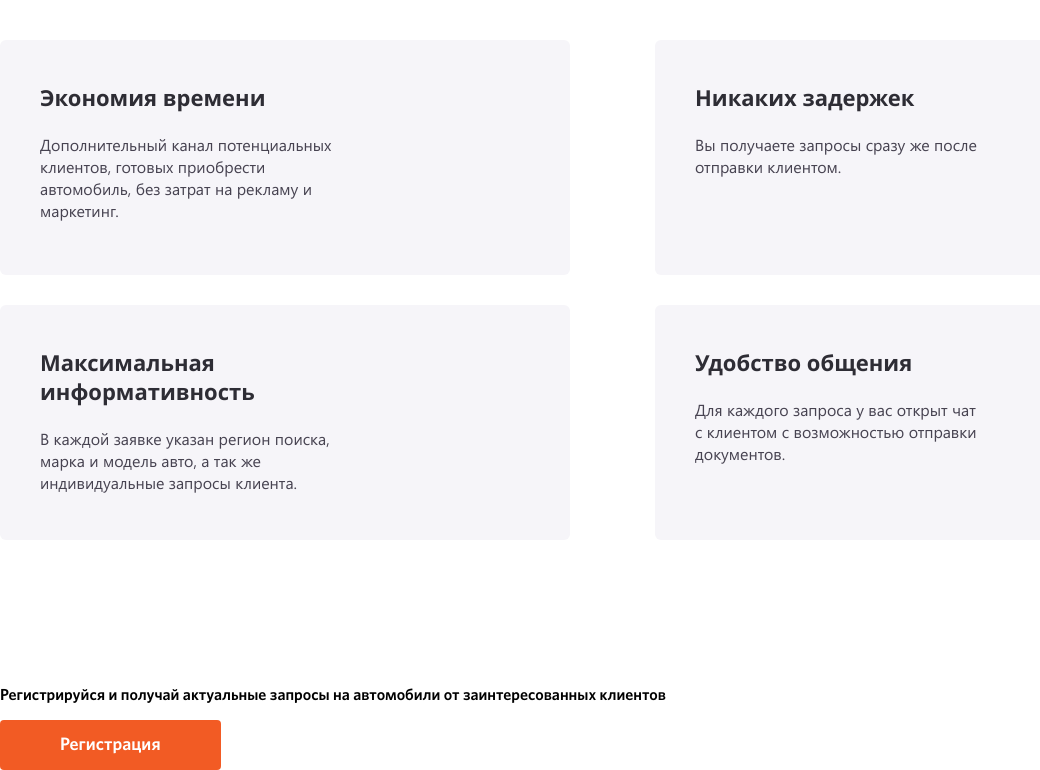
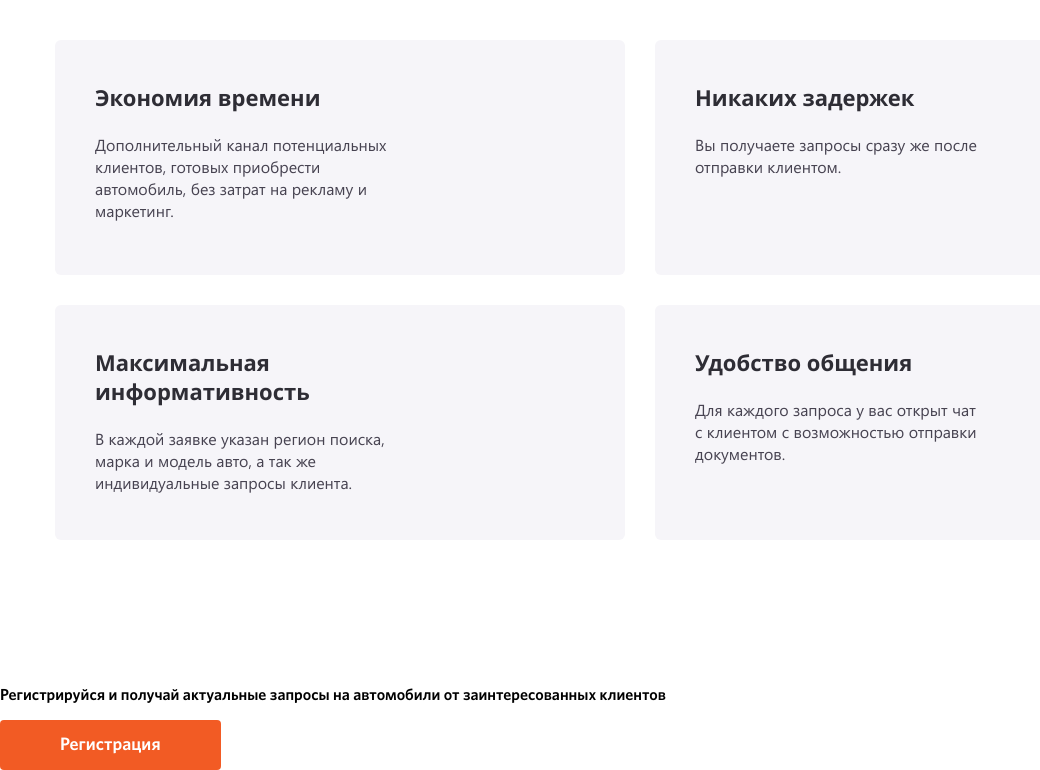
Before and after one commit to greatstudentkaze/test-media-works, a website: page source/index.html in a window 1280 px wide. Shown: the part 431-1201 px from the top of the page, without its empty margins (0-1040 px from the left). Drawn offline with nearby package versions, Linux system fonts and the light colour scheme; files that its build step writes are made by us from their sources.

Commit message:
feat(container): add container block styles

```diff
--- a/source/index.html
+++ b/source/index.html
@@ -34,7 +34,7 @@
     </section>
   </header>
   <main>
-    <section class="advantages">
+    <section class="advantages container">
       <h2 class="visually-hidden">Преимущества</h2>
       <p class="advantages__text">Меньше условий – больше возможностей</p>
       <ul class="advantages__list">
--- a/source/scss/_variables.scss
+++ b/source/scss/_variables.scss
@@ -1,6 +1,5 @@
+$transparent: transparent;
 $white: #ffffff;
-$transparent: transparent;
-
 $black: #2e2d35;
 $black-special: #474351;
 $orange: #f25b24;
@@ -9,3 +8,5 @@ $gray-background: #e5e5e5;
 
 $font-primary: "Whitney", "Arial", sans-serif;
 $font-secondary: "Segoe UI", "Arial", sans-serif;
+
+$desktop-width: 1200px;
--- /dev/null
+++ b/source/scss/blocks/container.scss
@@ -0,0 +1,7 @@
+@import "../variables";
+
+.container {
+  max-width: $desktop-width;
+  margin: 0 auto;
+  padding: 0 15px;
+}
--- a/source/scss/index.scss
+++ b/source/scss/index.scss
@@ -4,6 +4,7 @@
 @import "base";
 @import "blocks/visually-hidden";
 @import "blocks/button";
+@import "blocks/container";
 
 @import "blocks/page";
 @import "blocks/advantages";
```
